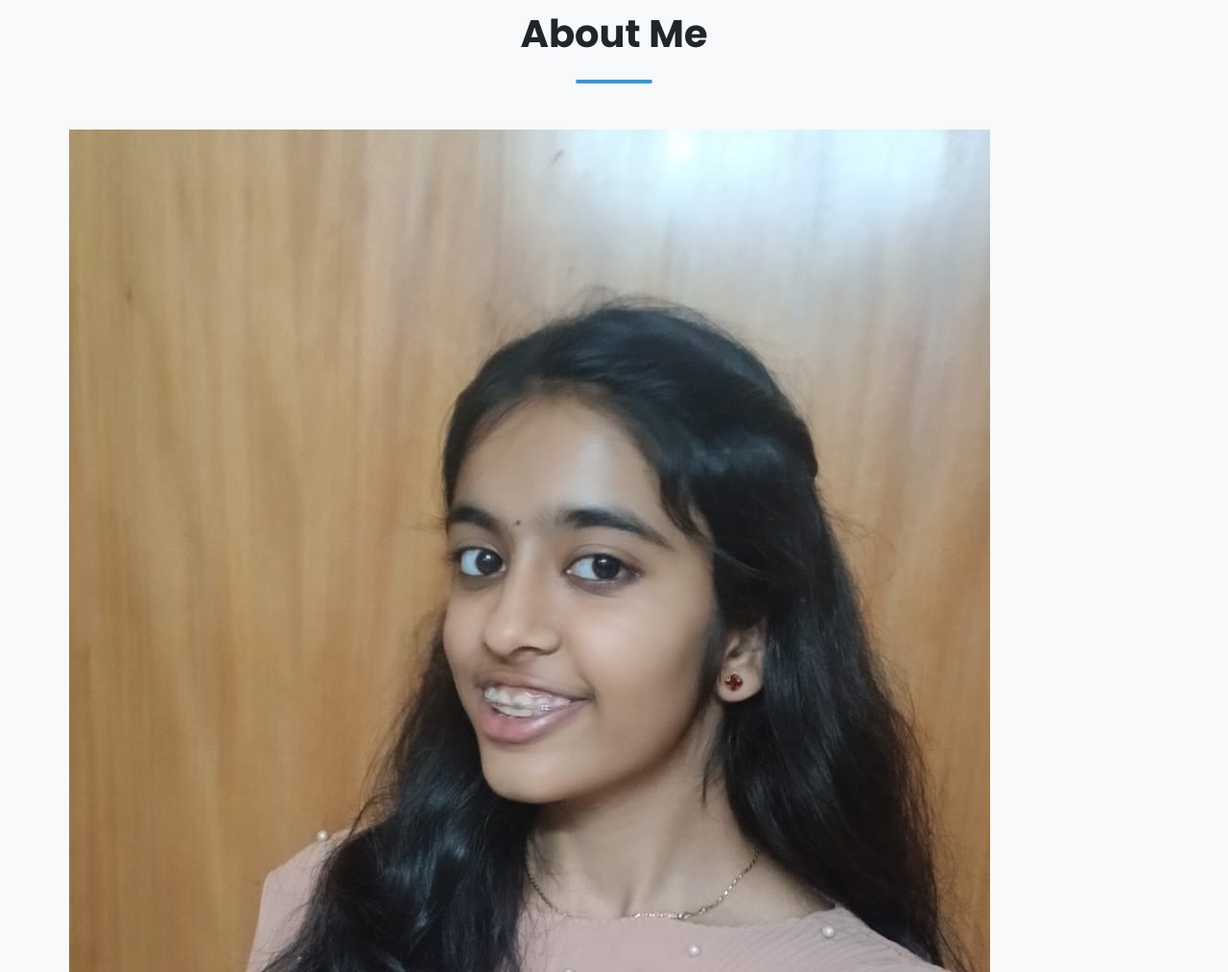
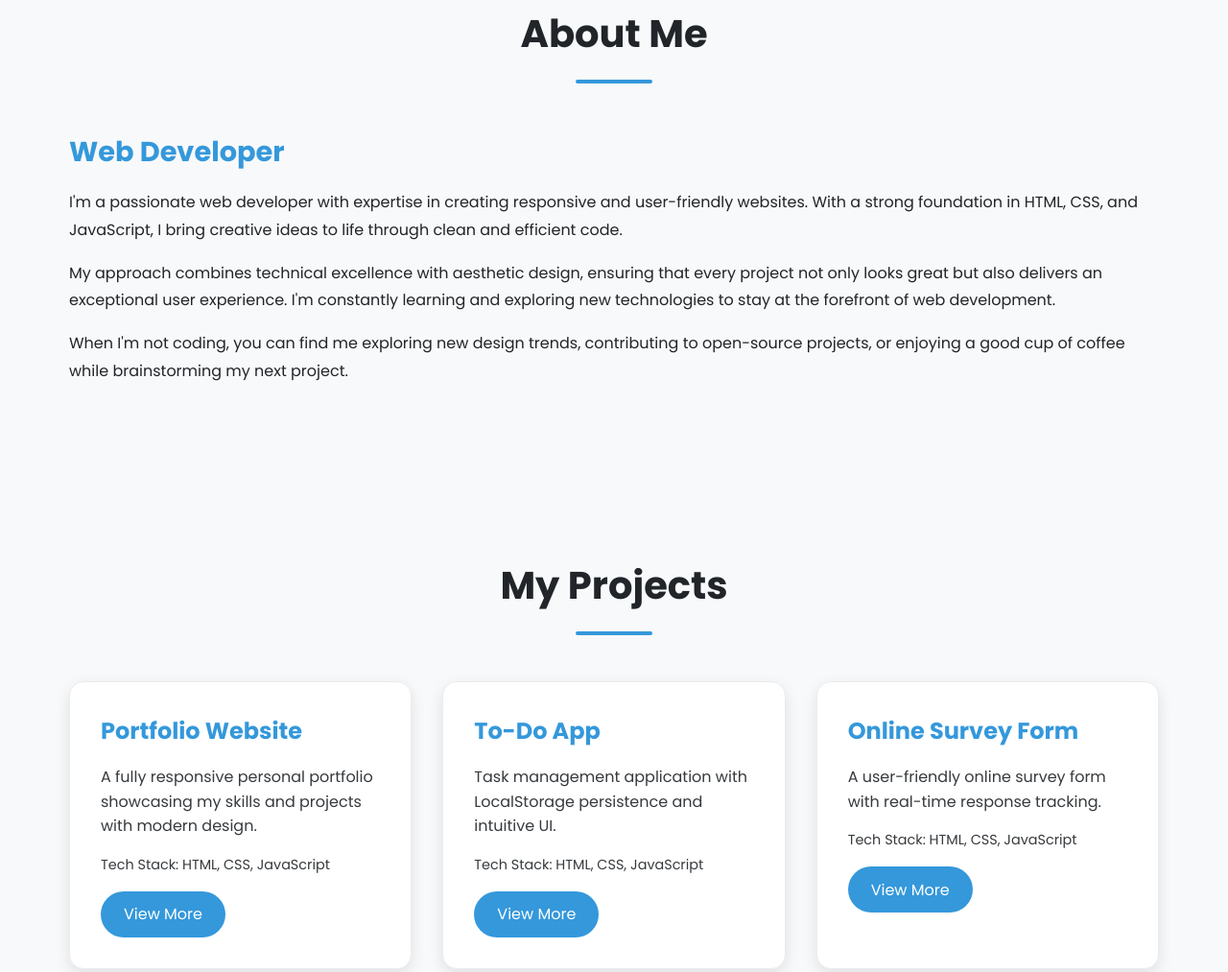
Before and after one commit to nandurimansi/Apex_planet_internship, a plain HTML site: page Task4/Personal_Portfolio_website/index.html in a window 1280 px wide. Shown: the part 947-1960 px from the top of the page at 96% size. Drawn offline with Linux system fonts and the light colour scheme.

Commit message:
Restore original index.html for portfolio website
Restored the original HTML structure and content for the portfolio website.

```diff
--- a/Task4/Personal_Portfolio_website/index.html
+++ b/Task4/Personal_Portfolio_website/index.html
@@ -41,7 +41,6 @@
     <section id="about">
         <h2 class="section-title">About Me</h2>
         <div class="about-content">
-            <img src="http://127.0.0.1:5500/Personal_Portfolio_website/mansi_pic.jpeg" alt="Profile Picture">
             <div class="about-text">
                 <h3>Web Developer</h3>
                 <p>I'm a passionate web developer with expertise in creating responsive and user-friendly websites.
```
